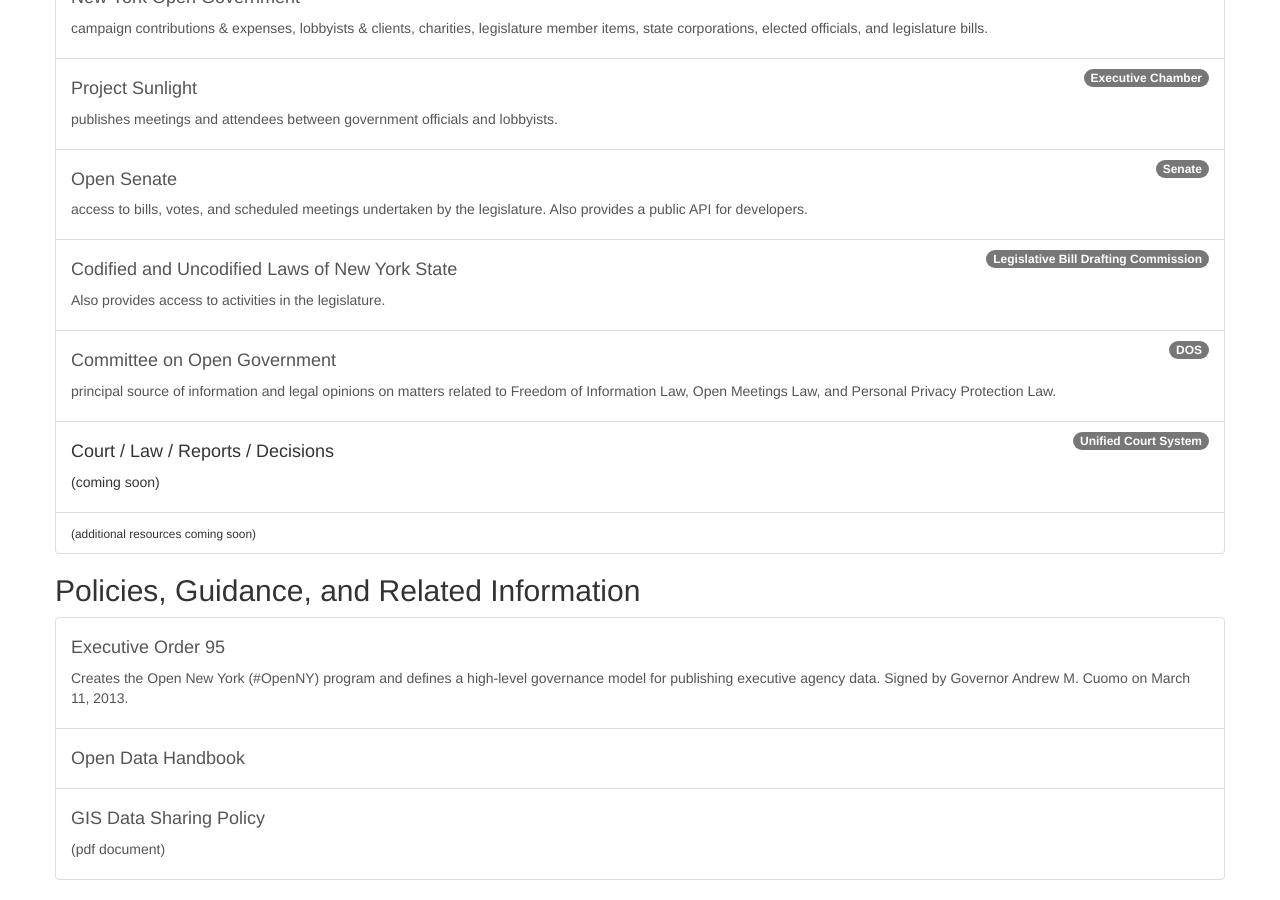
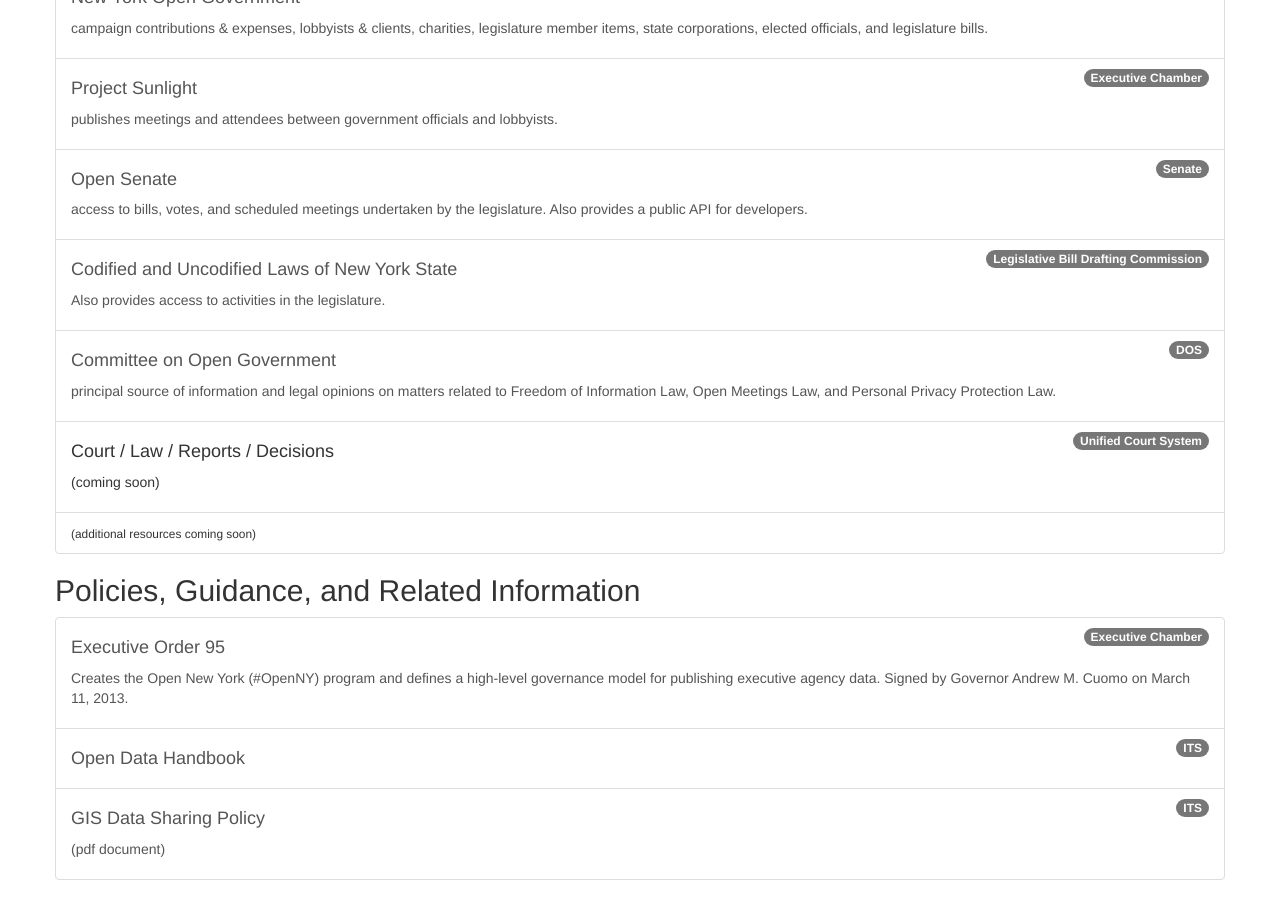
Before and after one commit to technickle/open-data-resources, a Jekyll site: the page built from resources/index.md, in a window 1280 px wide and 900 px high, scrolled down 694 px. Built offline with Jekyll 4.4.1, drawn with Linux system fonts in a browser that asks for light colours; nearby versions of some CDN libraries.

Commit message:
Update index.md

```diff
--- a/resources/index.md
+++ b/resources/index.md
@@ -75,14 +75,17 @@ layout: default
 
 <div class="list-group">
   <a class="list-group-item" href="http://www.governor.ny.gov/news/no-95-using-technology-promote-transparency-improve-government-performance-and-enhance-citizen">
+    <span class="badge">Executive Chamber</span>
     <h4>Executive Order 95</h4>
     <p>Creates the Open New York (#OpenNY) program and defines a high-level governance model for publishing executive agency data. Signed by Governor Andrew M. Cuomo on March 11, 2013.</p>
   </a>
   <a class="list-group-item" href="http://nys-its.github.io/open-data-handbook/">
+    <span class="badge">ITS</span>
     <h4>Open Data Handbook</h4>
     <p></p>
   </a>
   <a class="list-group-item" href="https://www.its.ny.gov/policy/NYS-P10-003.pdf">
+    <span class="badge">ITS</span>
     <h4>GIS Data Sharing Policy</h4>
     <p>(pdf document)</p>
   </a>
```
